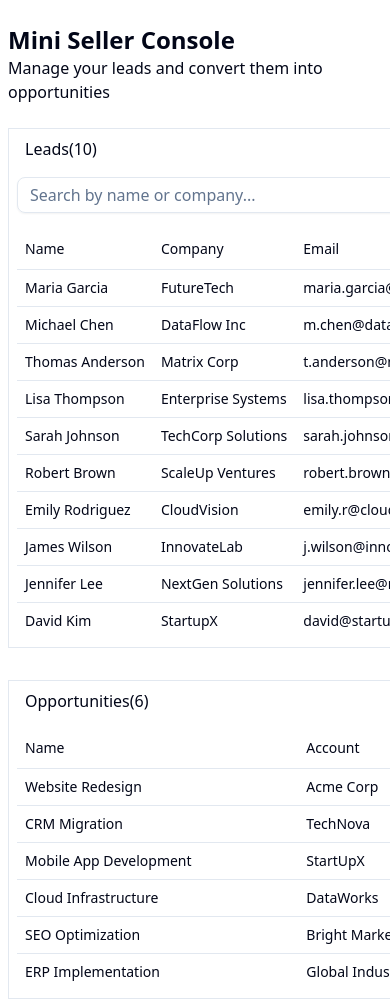
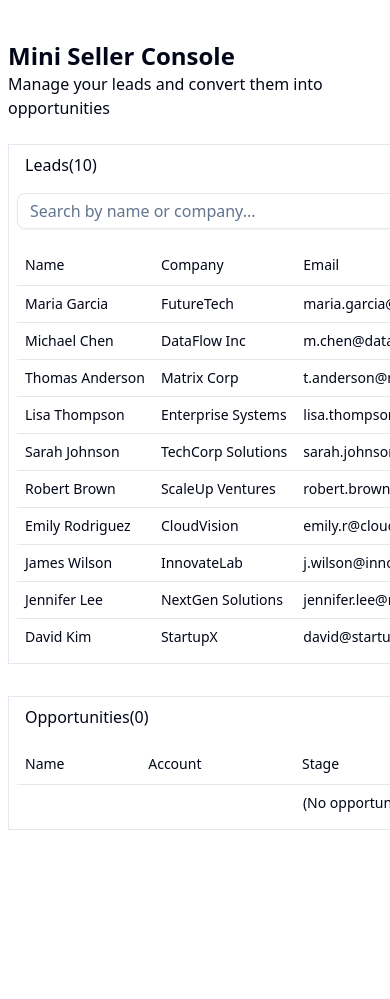
Before and after one commit to lucaspasseri/mini-seller-console, a React (Vite) app: page / in a window 390 px wide. Shown: the top 999 px of the page. After the commit the page ends 846 px from the top, so only its background shows below. Built offline with nearby package versions, Linux system fonts and the light colour scheme.

Commit message:
Create a state to manage opportunities

```diff
--- a/src/App.tsx
+++ b/src/App.tsx
@@ -9,51 +9,6 @@ import { OpportunityDialog } from "./components/OpportunityDialog";
 import OpportunityTable from "./components/OpportunityTable";
 import type { Opportunity } from "./types/opportunity";
 
-export const opportunitiesExamples: Opportunity[] = [
-	{
-		id: 1,
-		name: "Website Redesign",
-		accountName: "Acme Corp",
-		stage: "prospecting",
-		amount: 5000,
-	},
-	{
-		id: 2,
-		name: "CRM Migration",
-		accountName: "TechNova",
-		stage: "qualification",
-		amount: 12000,
-	},
-	{
-		id: 3,
-		name: "Mobile App Development",
-		accountName: "StartUpX",
-		stage: "proposal",
-		amount: 25000,
-	},
-	{
-		id: 4,
-		name: "Cloud Infrastructure",
-		accountName: "DataWorks",
-		stage: "negotiation",
-		amount: 40000,
-	},
-	{
-		id: 5,
-		name: "SEO Optimization",
-		accountName: "Bright Marketing",
-		stage: "closedWon",
-		amount: 8000,
-	},
-	{
-		id: 6,
-		name: "ERP Implementation",
-		accountName: "Global Industries",
-		stage: "closedLost",
-		amount: 60000,
-	},
-];
-
 export default function App() {
 	const [leads, setLeads] = useState<Lead[]>([]);
 	const [error, setError] = useState<string | null>(null);
@@ -61,9 +16,7 @@ export default function App() {
 	const [isOpenDrawer, setIsOpenDrawer] = useState<boolean>(false);
 	const [selectedLeadId, setSelectedLeadId] = useState<string>("");
 	const [isOpenDialog, setIsOpenDialog] = useState<boolean>(false);
-	const [opportunities, setOpportunities] = useState<Opportunity[]>(
-		opportunitiesExamples
-	);
+	const [opportunities, setOpportunities] = useState<Opportunity[]>([]);
 
 	async function loadLeads() {
 		try {
@@ -92,7 +45,7 @@ export default function App() {
 	);
 
 	return (
-		<div className='px-2 md:px-8 '>
+		<div className='px-2 md:px-8 py-4'>
 			<Header />
 			<div className='grid gap-8'>
 				<LeadTable
@@ -113,6 +66,8 @@ export default function App() {
 				isOpen={isOpenDialog}
 				setIsOpen={setIsOpenDialog}
 				lead={selectedLead}
+				setOpportunities={setOpportunities}
+				setIsOpenDrawer={setIsOpenDrawer}
 			/>
 		</div>
 	);
--- a/src/components/LeadDetailsDrawer.tsx
+++ b/src/components/LeadDetailsDrawer.tsx
@@ -173,9 +173,9 @@ export default function LeadDetailsDrawer({
 					</div>
 				</form>
 				<DrawerFooter>
-					<DrawerDescription>Opportunity</DrawerDescription>
+					<DrawerDescription>Convert to Opportunity</DrawerDescription>
 					<Button type='button' onClick={() => openDialog(true)}>
-						Convert to Opportunity
+						Convert Lead
 					</Button>
 				</DrawerFooter>
 			</DrawerContent>
--- a/src/components/OpportunityDialog.tsx
+++ b/src/components/OpportunityDialog.tsx
@@ -21,19 +21,23 @@ import {
 	SelectTrigger,
 	SelectValue,
 } from "./ui/select";
-import type { OpportunityStage } from "@/types/opportunity";
+import type { Opportunity, OpportunityStage } from "@/types/opportunity";
 export function OpportunityDialog({
 	isOpen,
 	setIsOpen,
+	setIsOpenDrawer,
 	lead,
+	setOpportunities,
 }: {
 	isOpen: boolean;
 	setIsOpen: Dispatch<SetStateAction<boolean>>;
+	setIsOpenDrawer: Dispatch<SetStateAction<boolean>>;
 	lead: Lead | undefined;
+	setOpportunities: Dispatch<SetStateAction<Opportunity[]>>;
 }) {
 	const [name, setName] = useState<string | undefined>("");
 	const [account, setAccount] = useState<string | undefined>("");
-	const [stage, setStage] = useState<string | undefined>("prospecting");
+	const [stage, setStage] = useState<OpportunityStage>("prospecting");
 	const [amount, setAmount] = useState<string>("");
 
 	useEffect(() => {
@@ -45,9 +49,29 @@ export function OpportunityDialog({
 		setStage(value as OpportunityStage);
 	}
 
-	function handleSubmit(e: any) {
+	function handleSubmit(e: React.FormEvent) {
 		e.preventDefault();
-		console.log(1);
+
+		console.log(amount);
+
+		const newOpportunity: Opportunity = {
+			id: Date.now(),
+			name: name || "",
+			accountName: account || "",
+			stage,
+			amount: amount ? Number(amount) : undefined,
+			createdAt: new Date(),
+		};
+
+		setOpportunities(prev => [...prev, newOpportunity]);
+
+		setIsOpen(false);
+
+		setName("");
+		setAccount("");
+		setStage("prospecting");
+		setAmount("");
+		setIsOpenDrawer(false);
 	}
 
 	return (
--- a/src/components/OpportunityTable.tsx
+++ b/src/components/OpportunityTable.tsx
@@ -8,7 +8,7 @@ import {
 	TableRow,
 } from "./ui/table";
 
-const tableHeaders = ["Name", "Account", "Stage", "Amount"];
+const tableHeaders = ["Name", "Account", "Stage", "Amount", "Created at"];
 
 export default function OpportunityTable({
 	opportunities,
@@ -33,13 +33,22 @@ export default function OpportunityTable({
 								<TableCell>{opportunity.name}</TableCell>
 								<TableCell>{opportunity.accountName}</TableCell>
 								<TableCell>{opportunity.stage}</TableCell>
-								<TableCell>{opportunity.amount}</TableCell>
+								<TableCell>{opportunity.amount || "-"}</TableCell>
+								<TableCell>
+									{opportunity.createdAt
+										? opportunity.createdAt.toLocaleDateString("en-US", {
+												month: "short",
+												day: "numeric",
+												year: "numeric",
+										  })
+										: ""}
+								</TableCell>
 							</TableRow>
 						))
 					) : (
 						<TableRow>
 							<TableCell colSpan={tableHeaders.length} className='text-center'>
-								No opportunities found
+								(No opportunities found)
 							</TableCell>
 						</TableRow>
 					)}
--- a/src/types/opportunity.ts
+++ b/src/types/opportunity.ts
@@ -12,4 +12,5 @@ export interface Opportunity {
 	accountName: string;
 	stage: OpportunityStage;
 	amount?: number;
+	createdAt?: Date;
 }
```
